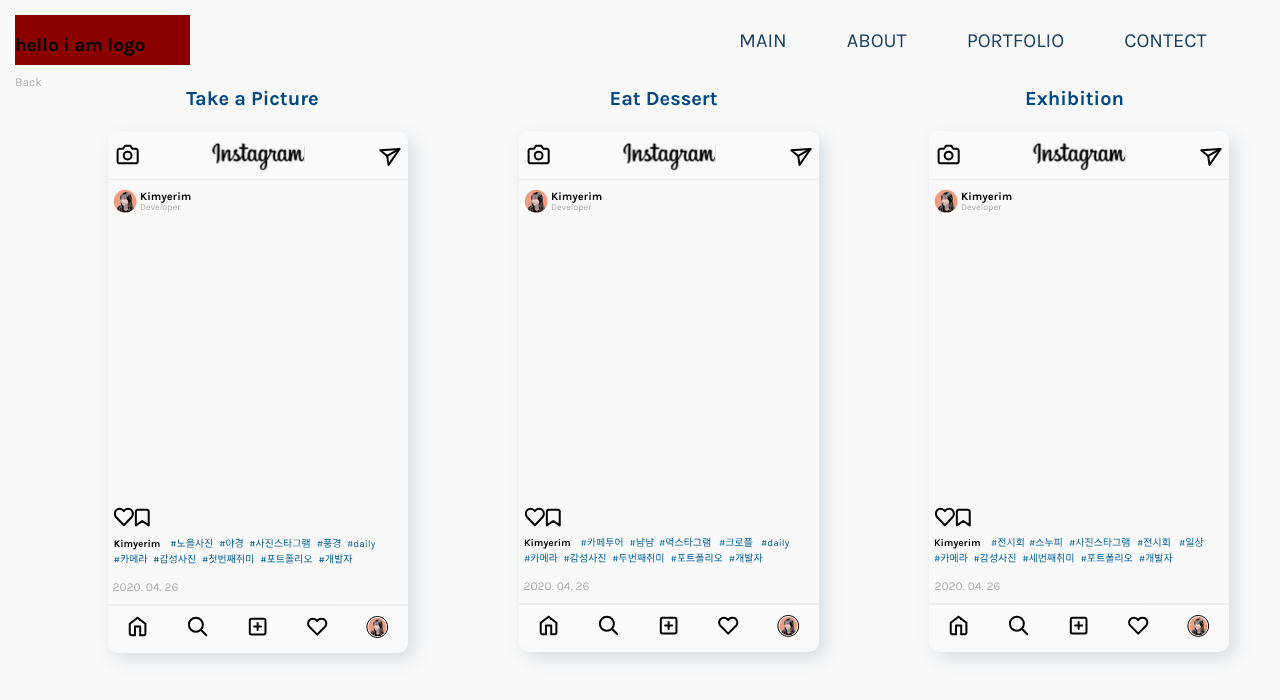
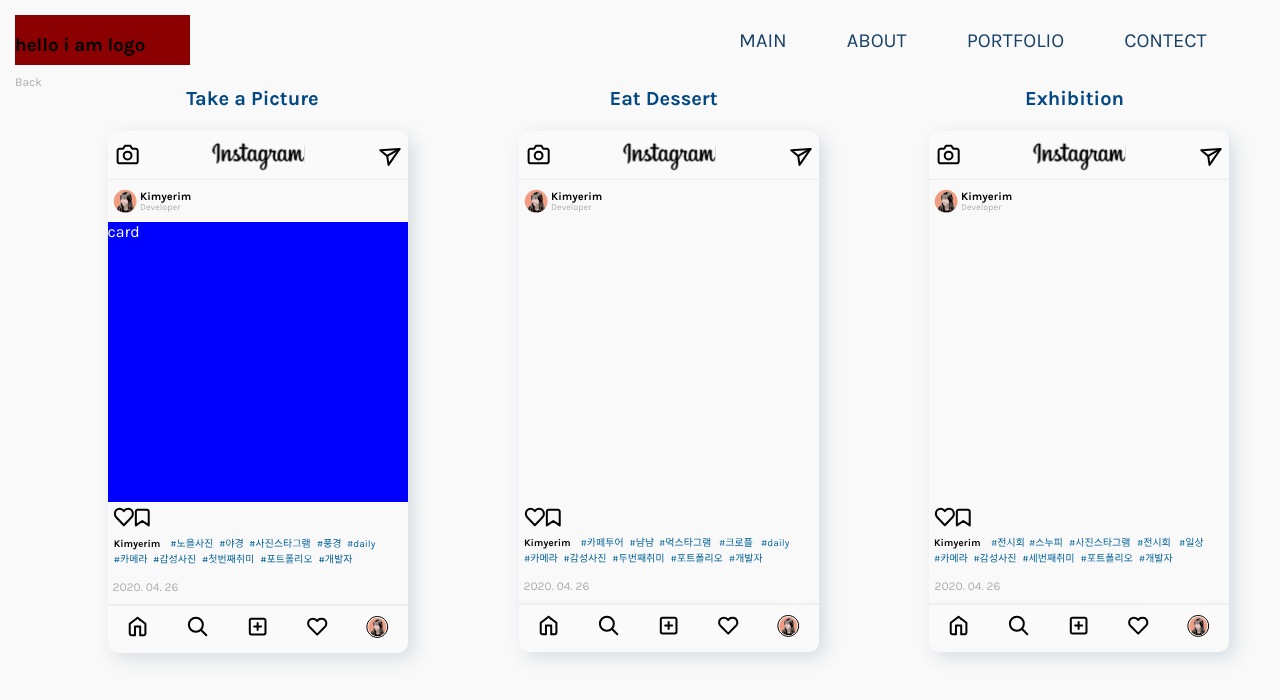
Before and after one commit to Kimyerim1935/my-port-rim, a React (Create React App) app: page /Instagram in a window 1280 px wide. Shown: the top 700 px of the page. Built offline with nearby package versions, Linux system fonts and the light colour scheme; a web font is replaced by a local one.

Commit message:
causel 컴포넌트 만들기

```diff
--- /dev/null
+++ b/src/components/Card.js
@@ -0,0 +1,21 @@
+import React from 'react';
+
+function Card(props) {
+    return(
+        <div style={styles.card}>
+            card
+        </div>
+    )
+}
+
+const styles={
+    card:{
+        width:'300px',
+        height:'280px',
+        backgroundColor:'blue',
+        fontsize:'2.5em',
+        color :'white'
+
+    }
+}
+export default Card;
--- /dev/null
+++ b/src/components/Horizontal.js
@@ -0,0 +1,40 @@
+import React, { Component } from 'react';
+import Card from './Card.js';
+
+class Horizontal extends Component{
+    constructor(props){
+        super(props)
+
+        this.state = {
+
+        }
+    }
+
+   render(){
+        return(
+            <div>
+            <div className="view-port" style={styles.view_port}>
+                <div className="card-container" style={styles.card_container} >
+                    <Card / >
+                </div>
+            </div>
+            </div>
+        )
+    }
+}
+
+const styles = {
+    view_port : {
+        top:'50%',
+        left:'50%',
+        width:'300px',
+        height: '280px',
+        backgroundColor:'red'
+    },
+    card_container: {
+        display:'flex',
+         flexDirection:'row',
+         width:'fit-content'
+    }
+}
+export default Horizontal;
--- a/src/routes/Instagram.css
+++ b/src/routes/Instagram.css
@@ -55,8 +55,8 @@
 .InstaImg{
     width: 300px;
     height: 280px;
+}
 
-}
 .InstaImgNav{
     width: 300px;
     height: 30px;
--- a/src/routes/Instagram.js
+++ b/src/routes/Instagram.js
@@ -10,6 +10,7 @@
 import Hashtag1 from '../SVG/Hashtag1.svg';
 import Hashtag2 from '../SVG/Hashtag2.svg';
 import Hashtag3 from '../SVG/Hashtag3.svg';
+import Carousel from '../components/Horizontal.js';
 
 
 function Instacontents1(){
@@ -20,7 +21,7 @@
          <img src={InstaMenu} alt="Instamenu" / >
            <img src={InstaPro} alt="profile" className="InstaPro"/ >
            <div className="InstaImg">
-
+              <Carousel / >
            </div>
            <div className="InstaImgNav">
             <img src={Heart} alt="Heart" / >
```
Also changed, not shown: 1 other file (tests, documents, lock files or other folders).
